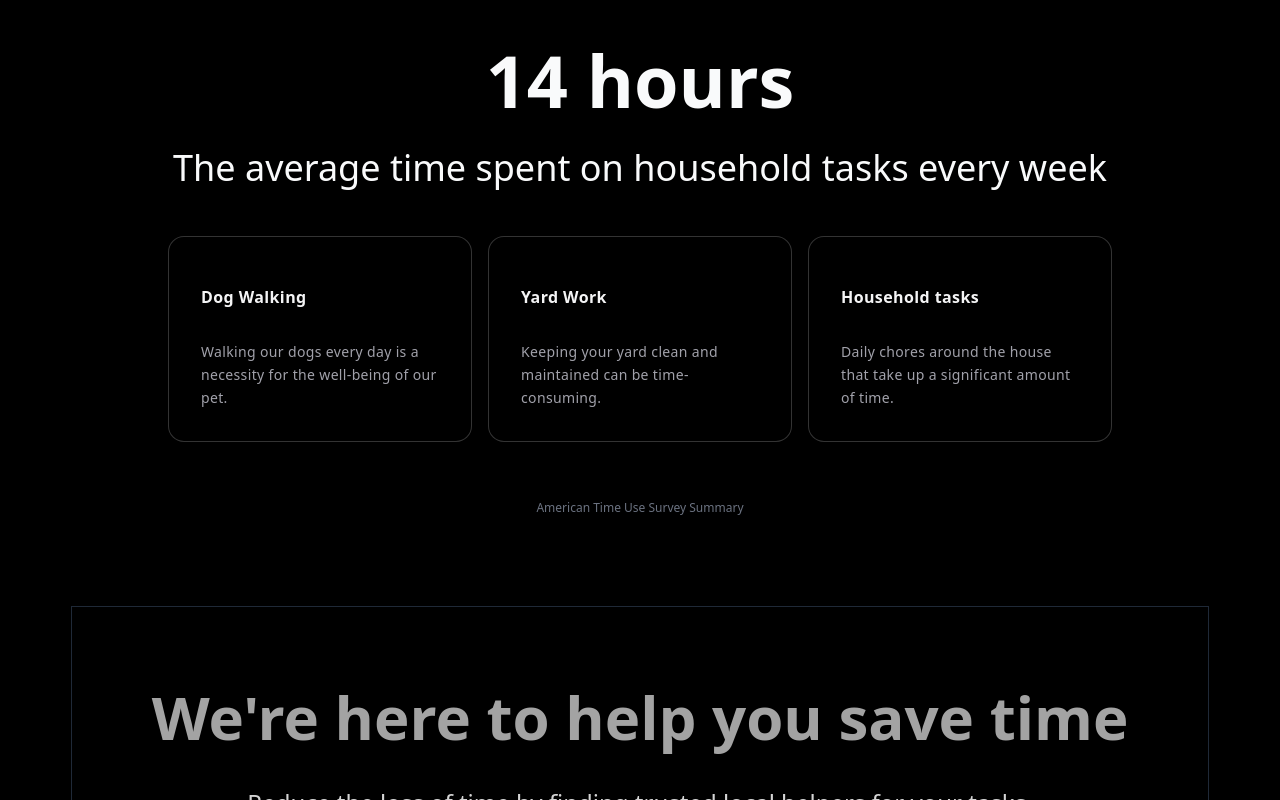
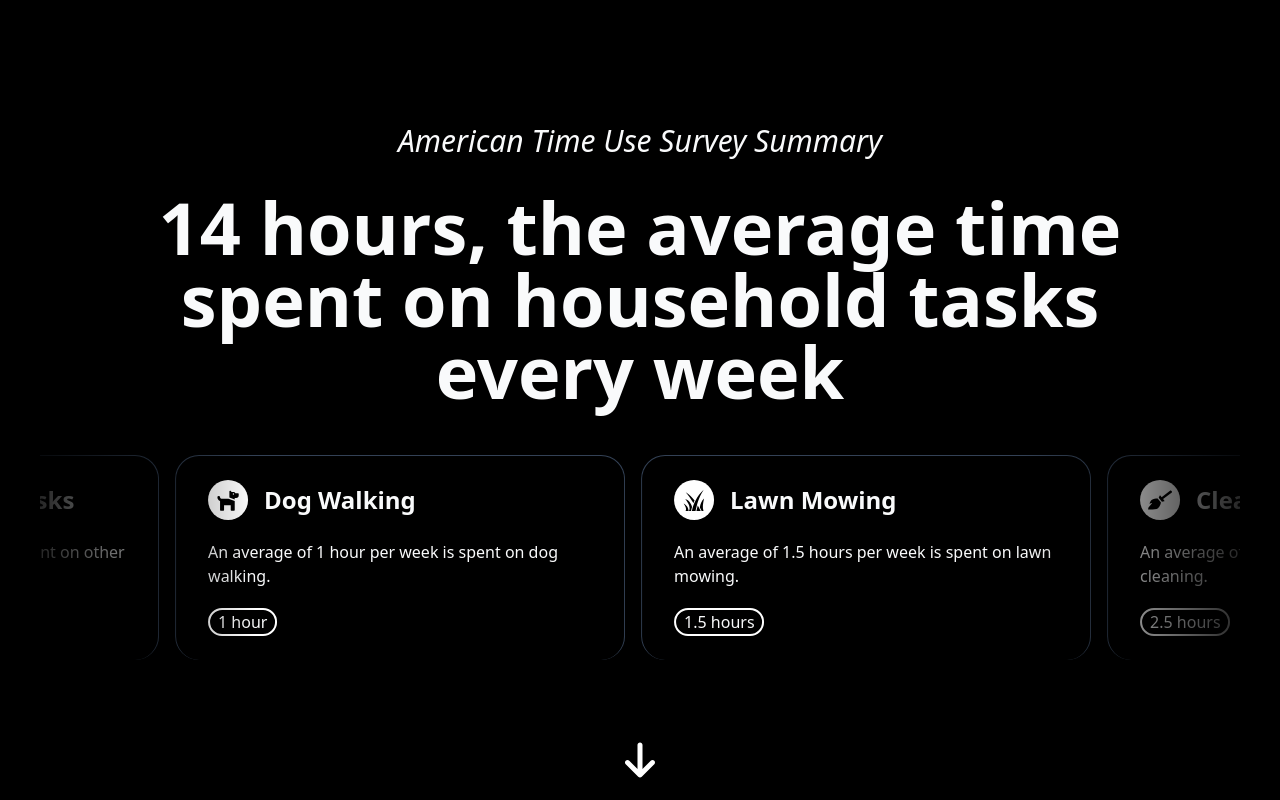
Before and after one commit to Ortbri/colony-web, a Next.js app: page / in a window 1280 px wide. Shown: the part 1120-1920 px from the top of the page. Built offline with nearby package versions, Linux system fonts and the light colour scheme.

Commit message:
feat:Custom Moving Cards

```diff
--- /dev/null
+++ b/components/framer/customMovingCards.tsx
@@ -0,0 +1,130 @@
+'use client'
+
+import React, { ReactNode, useEffect, useState } from 'react'
+import { cn } from '@/lib/utils'
+import { FaDog } from 'react-icons/fa'
+
+export const InfiniteMovingCards = ({
+  items,
+  direction = 'left',
+  speed = 'fast',
+  pauseOnHover = true,
+  className
+}: {
+  items: {
+    iconBackgroundColor?: string
+    icon: ReactNode
+    title: string
+    description: string
+    time: string
+  }[]
+  direction?: 'left' | 'right'
+  speed?: 'fast' | 'normal' | 'slow'
+  pauseOnHover?: boolean
+  className?: string
+}) => {
+  /* ----------------------------------- ref ---------------------------------- */
+  const containerRef = React.useRef<HTMLDivElement>(null)
+  const scrollerRef = React.useRef<HTMLUListElement>(null)
+  /* ------------------------------- use effect ------------------------------- */
+  useEffect(() => {
+    addAnimation()
+  }, [])
+  /* ---------------------------------- state --------------------------------- */
+  const [start, setStart] = useState(false)
+  /* ------------------------------ add animation ----------------------------- */
+  function addAnimation() {
+    if (containerRef.current && scrollerRef.current) {
+      const scrollerContent = Array.from(scrollerRef.current.children)
+
+      scrollerContent.forEach((item) => {
+        const duplicatedItem = item.cloneNode(true)
+        if (scrollerRef.current) {
+          scrollerRef.current.appendChild(duplicatedItem)
+        }
+      })
+
+      getDirection()
+      getSpeed()
+      setStart(true)
+    }
+  }
+  /* -------------------------------- direction ------------------------------- */
+  const getDirection = () => {
+    if (containerRef.current) {
+      if (direction === 'left') {
+        containerRef.current.style.setProperty(
+          '--animation-direction',
+          'forwards'
+        )
+      } else {
+        containerRef.current.style.setProperty(
+          '--animation-direction',
+          'reverse'
+        )
+      }
+    }
+  }
+  /* ---------------------------------- speed --------------------------------- */
+  const getSpeed = () => {
+    if (containerRef.current) {
+      if (speed === 'fast') {
+        containerRef.current.style.setProperty('--animation-duration', '20s')
+      } else if (speed === 'normal') {
+        containerRef.current.style.setProperty('--animation-duration', '40s')
+      } else {
+        containerRef.current.style.setProperty('--animation-duration', '120s')
+      }
+    }
+  }
+  /* --------------------------------- return --------------------------------- */
+  return (
+    <div
+      ref={containerRef}
+      className={cn(
+        'scroller relative z-20 max-w-7xl overflow-hidden [mask-image:linear-gradient(to_right,transparent,white_20%,white_80%,transparent)]',
+        className
+      )}
+    >
+      <ul
+        ref={scrollerRef}
+        className={cn(
+          'flex w-max min-w-full shrink-0 flex-nowrap gap-4 py-4',
+          start && 'animate-scroll',
+          pauseOnHover && 'hover:[animation-play-state:paused]'
+        )}
+      >
+        {items.map((item, idx) => (
+          <li
+            className='relative w-[350px] max-w-full flex-shrink-0 rounded-3xl border border-b-0 border-slate-700 px-8 py-6 md:w-[450px]'
+            style={{
+              background:
+                'linear-gradient(200deg, var(--neutral-800), var(--neutral-900)'
+            }}
+            key={item.title}
+          >
+            <div className='flex flex-col gap-2'>
+              {/* upper container */}
+              <div className='flex flex-row gap-4'>
+                {/* icon */}
+                <div className={`flex items-center rounded-full bg-white p-2`}>
+                  {item.icon}
+                </div>
+                <div className='flex flex-1 items-center'>
+                  <h2 className='text-2xl font-semibold'>{item.title}</h2>
+                </div>
+              </div>
+              {/* description */}
+              <p className='py-3'>{item.description}</p>
+              {/* time stamp */}
+              <div className='flex self-start rounded-3xl border-2 border-white px-2'>
+                <p>{item.time}</p>
+              </div>
+            </div>
+            <div></div>
+          </li>
+        ))}
+      </ul>
+    </div>
+  )
+}
--- a/components/pages/landing/Cut.tsx
+++ b/components/pages/landing/Cut.tsx
@@ -1,93 +1,105 @@
+'use client'
+
 import React from 'react'
-import { FlipWords } from '../../framer/FlipWords'
-import { HoverEffect } from '../../framer/CardHover'
-import { Button } from '../../ui/button'
 import Link from 'next/link'
+import { motion } from 'framer-motion'
+import useInView from '@/hooks/useInView'
+import { InfiniteMovingCards } from '@/components/framer/customMovingCards'
+import {
+  FaDog,
+  FaBroom,
+  FaUtensils,
+  FaShoppingCart,
+  FaRegClock
+} from 'react-icons/fa'
+import { GiHighGrass } from 'react-icons/gi'
+import { FaArrowDown } from 'react-icons/fa6'
 
+function Cut() {
+  /* ---------------------------------- hook ---------------------------------- */
+  const [isInView, sectionRef] = useInView()
+  /* --------------------------------- return --------------------------------- */
+  return (
+    <section ref={sectionRef} className='my-56 pb-80'>
+      <motion.div
+        initial={{ opacity: 0, y: 20 }}
+        animate={isInView ? { opacity: 1, y: [20, -5, 0] } : {}}
+        transition={{ duration: 0.5, ease: [0.4, 0.0, 0.2, 1] }}
+        className='flex flex-col gap-8'
+      >
+        {/* link */}
+        <div className='flex flex-1 items-center justify-center'>
+          <Link
+            href='https://www.bls.gov/charts/american-time-use/activity-by-hldh.htm'
+            className='text-3xl font-thin italic'
+          >
+            American Time Use Survey Summary
+          </Link>
+        </div>
+        {/* problem */}
+        <div className='flex flex-col gap-8'>
+          <div className='mx-auto flex flex-col justify-center gap-10 px-28 text-center leading-relaxed md:leading-snug'>
+            <h2 className='text-7xl font-bold'>
+              14 hours, the average time spent on household tasks every week
+            </h2>
+            {/* <p className='text-2xl'>Almost 2 Full Work Days</p> */}
+          </div>
+
+          {/* cards */}
+          <div className='dark:bg-grid-white/[0.05] relative flex flex-col items-center justify-center overflow-hidden rounded-md bg-white antialiased dark:bg-black'>
+            <InfiniteMovingCards items={tasks} direction='right' speed='slow' />
+          </div>
+          <FaArrowDown color='white' size={40} className='m-8 self-center' />
+        </div>
+      </motion.div>
+    </section>
+  )
+}
 const tasks = [
   {
     title: 'Dog Walking',
-    description:
-      'Walking our dogs every day is a necessity for the well-being of our pet.',
-    link: ''
+    description: 'An average of 1 hour per week is spent on dog walking.',
+    time: '1 hour',
+    icon: <FaDog size={24} color='black' />
   },
   {
-    title: 'Yard Work',
-    description:
-      'Keeping your yard clean and maintained can be time-consuming.',
-    link: ''
+    title: 'Lawn Mowing',
+    description: 'An average of 1.5 hours per week is spent on lawn mowing.',
+    time: '1.5 hours',
+    icon: <GiHighGrass size={24} color='black' />
   },
   {
-    title: 'Household tasks',
+    title: 'Cleaning',
+    description: 'An average of 2.5 hours per week is spent on cleaning.',
+    time: '2.5 hours',
+    icon: <FaBroom size={24} color='black' />
+  },
+  {
+    title: 'Cooking',
+    description: 'An average of 5.5 hours per week is spent on cooking.',
+    time: '5.5 hours',
+    icon: <FaUtensils size={24} color='black' />
+  },
+  {
+    title: 'Grocery Shopping',
     description:
-      'Daily chores around the house that take up a significant amount of time.',
-    link: ''
+      'An average of 1.2 hours per week is spent on grocery shopping.',
+    time: '1.2 hours',
+    icon: <FaShoppingCart size={24} color='black' />
+  },
+  {
+    title: 'Laundry',
+    description: 'An average of 1.5 hours per week is spent on laundry.',
+    time: '1.5 hours',
+    icon: <FaRegClock size={24} color='black' />
+  },
+  {
+    title: 'Other Household Tasks',
+    description:
+      'An average of 2.8 hours per week is spent on other household tasks.',
+    time: '2.8 hours',
+    icon: <FaDog size={24} color='black' />
   }
 ]
 
-function Cut() {
-  return (
-    <section className=''>
-      {/* card */}
-      <div className='flex w-full flex-1 flex-col rounded-3xl'>
-        {/* item 1 */}
-        <div className='flex flex-1 flex-col items-center gap-8 pt-14'>
-          <h2 className='text-center text-7xl font-semibold'>14 hours</h2>
-          <p className='text-center text-4xl'>
-            The average time spent on household tasks every week
-          </p>
-        </div>
-        {/* item 2 */}
-        <div className='mx-auto max-w-5xl px-8'>
-          <HoverEffect items={tasks} />
-        </div>
-
-        <Link
-          className='flex flex-col items-center'
-          href='https://www.bls.gov/news.release/atus.nr0.htm#:~:text=(See%20table%201.),(See%20table%201.)'
-          passHref
-        >
-          <Button variant={'link'} className='text-xs text-gray-500'>
-            American Time Use Survey Summary
-          </Button>
-        </Link>
-      </div>
-    </section>
-  )
-}
-
 export default Cut
-
-// const personal = [
-//   {
-//     title: 'Family',
-//     description: 'Missing out on quality time with family and friends.',
-//     link: ''
-//   },
-//   {
-//     title: 'Personal Projects',
-//     description: 'Less time for hobbies and personal projects.',
-//     link: ''
-//   },
-//   {
-//     title: 'Time for you',
-//     description: 'Reduced time for relaxation and self-care.',
-//     link: ''
-//   }
-// ]
-
-{
-  /* item 3 */
-}
-{
-  /* <div className='flex flex-col items-center gap-4'>
-          <h3 className='text-4xl font-semibold'>That's a lot of time</h3>
-          <p className='text-xl text-gray-400'>Taking time away from...</p>
-        </div>
-        <div className='mx-auto max-w-5xl px-8'>
-          <HoverEffect items={personal} />
-        </div> */
-}
-{
-  /* link research */
-}
--- a/components/pages/landing/Intro.tsx
+++ b/components/pages/landing/Intro.tsx
@@ -18,16 +18,17 @@ function Intro() {
       {/* details */}
       <div className='flex flex-row'>
         <div className='mb-24 flex w-full max-w-xl flex-col gap-8'>
-          <h1 className='text-8xl font-semibold'>
-            Free Your Time, Reclaim Your Weekends
+          <h1 className='text-6xl font-bold lg:text-7xl'>
+            Free Your Time, Reclaim Your Weekends, One task at a time
           </h1>
           <p className='text-lg text-neutral-600 dark:text-neutral-400'>
             Connect with local help for all your tasks and enjoy more free time.
             Small business help, dog walking, yard work, and more coming soon!
           </p>
           <div className='flex gap-3'>
-            <Button>Download</Button>
-            <Button variant={'outline'}>Learn More</Button>
+            <Button>Download now</Button>
+            {/* apple or android */}
+            {/* <Button variant={'outline'}>Learn More</Button> */}
           </div>
         </div>
         {/* right of title */}
--- /dev/null
+++ b/hooks/useInView.ts
@@ -0,0 +1,36 @@
+import { useEffect, useRef, useState, MutableRefObject } from 'react'
+
+const useInView = (
+  threshold = 0.3
+): [boolean, MutableRefObject<HTMLElement | null>] => {
+  const [isInView, setIsInView] = useState(false)
+  const elementRef = useRef<HTMLElement | null>(null)
+
+  useEffect(() => {
+    const observer = new IntersectionObserver(
+      (entries) => {
+        entries.forEach((entry) => {
+          if (entry.isIntersecting) {
+            setIsInView(true)
+            observer.unobserve(entry.target) // Stop observing once the animation is triggered
+          }
+        })
+      },
+      { threshold }
+    )
+
+    if (elementRef.current) {
+      observer.observe(elementRef.current)
+    }
+
+    return () => {
+      if (elementRef.current) {
+        observer.unobserve(elementRef.current)
+      }
+    }
+  }, [threshold])
+
+  return [isInView, elementRef]
+}
+
+export default useInView
```
Also changed, not shown: components/framer/FlipWords.tsx (+23 -16 lines), components/framer/HighlightText.tsx (added, +97 -0 lines).
